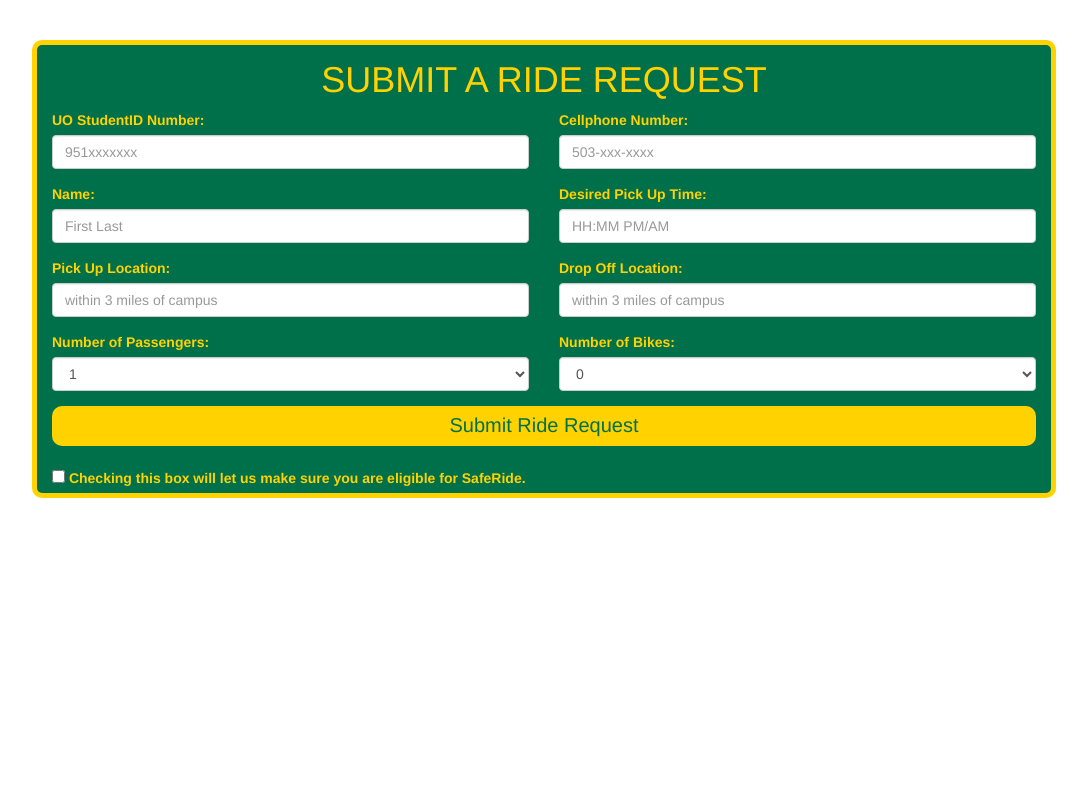
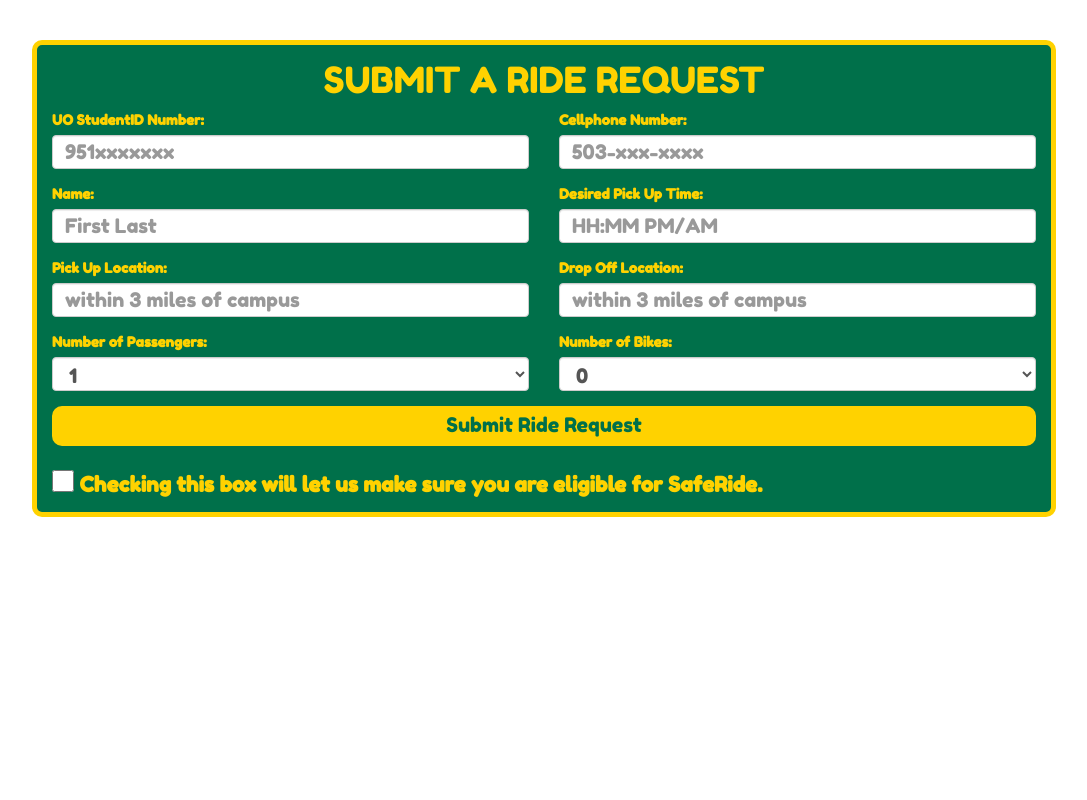
Before and after one commit to ian-garrett/Safe-Ride-App, a Flask app: page / in a window 1280 px wide. Shown: the whole page, without its empty margins (96-1183 px from the left). Run offline with Flask 2, Linux system fonts and the light colour scheme; data that the repository does not hold is empty; some libraries are stand-ins or nearby versions.

Commit message:
Compliance checkbox style with label and surrounding div. Also, good morning

```diff
--- a/static/css/safeRide.css
+++ b/static/css/safeRide.css
@@ -1,16 +1,42 @@
-.lyrics {
-    margin-left: 3em;
-    font-style: italic;
+@font-face {
+    font-family: headerFont;
+    src: url("FredokaOne-Regular.ttf");
 }
 
-.attribution  {
-    font-size: smaller;
+body {
+	font-family: headerFont;
 }
 
 
-.container {
+/*PASSENGER STYLING*/
+
+#agree {
+	margin-bottom: 20px;
+	width: 22px;
+	height: 22px;
+}
+
+label[for="agree"]{
+	position: relative;
+    font-size: 21px;
+    margin-left: 2px;
+}
+
+input {
+	font-size: 20px
+}
+
+#strike, #deleteDispatcher {
+	color: white;
+}
+
+.container, .postSubmitContainer {
 /*	height: 500px;*/
 	width: 80%;
+}
+
+#responseFooter {
+	margin-bottom: 30px;
 }
 
 .container > h1 {
@@ -46,6 +72,7 @@ button {
 .form-control {
 	margin-bottom: 15px;
 	text-align: left;
+	font-size: 20px;
 }
 
 .centered {
```
Also changed, not shown: other parts of static/css/safeRide.css (+87 -4 lines).
